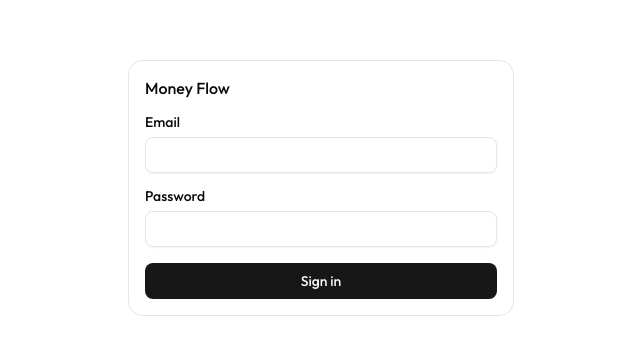
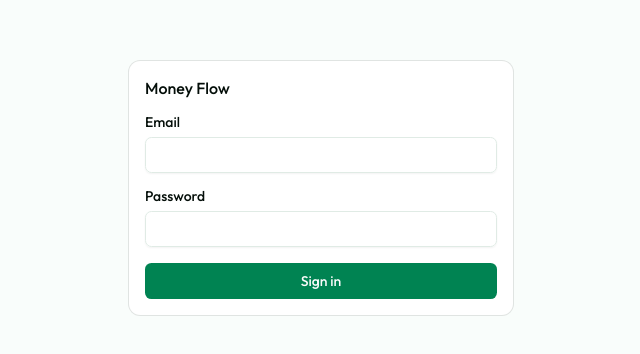
Before and after one commit to belclei/money-flow, a Next.js app: page /auth/login in a window 1280 px wide. Shown: the part 212-566 px from the top of the page, without its empty margins (319-959 px from the left). Built offline with nearby package versions, Linux system fonts and the light colour scheme.

Commit message:
style: apply emerald color palette

```diff
--- a/src/app/globals.css
+++ b/src/app/globals.css
@@ -49,72 +49,72 @@
 }
 
 :root {
-  --background: oklch(1 0 0);
-  --foreground: oklch(0.145 0 0);
+  --background: oklch(0.99 0.004 162);
+  --foreground: oklch(0.15 0.02 162);
   --card: oklch(1 0 0);
-  --card-foreground: oklch(0.145 0 0);
+  --card-foreground: oklch(0.15 0.02 162);
   --popover: oklch(1 0 0);
-  --popover-foreground: oklch(0.145 0 0);
-  --primary: oklch(0.205 0 0);
-  --primary-foreground: oklch(0.985 0 0);
-  --secondary: oklch(0.97 0 0);
-  --secondary-foreground: oklch(0.205 0 0);
-  --muted: oklch(0.97 0 0);
-  --muted-foreground: oklch(0.556 0 0);
-  --accent: oklch(0.97 0 0);
-  --accent-foreground: oklch(0.205 0 0);
+  --popover-foreground: oklch(0.15 0.02 162);
+  --primary: oklch(0.53 0.14 162);
+  --primary-foreground: oklch(0.99 0 0);
+  --secondary: oklch(0.95 0.025 162);
+  --secondary-foreground: oklch(0.25 0.06 162);
+  --muted: oklch(0.96 0.012 162);
+  --muted-foreground: oklch(0.50 0.03 162);
+  --accent: oklch(0.92 0.04 162);
+  --accent-foreground: oklch(0.25 0.08 162);
   --destructive: oklch(0.577 0.245 27.325);
-  --border: oklch(0.922 0 0);
-  --input: oklch(0.922 0 0);
-  --ring: oklch(0.708 0 0);
-  --chart-1: oklch(0.87 0 0);
-  --chart-2: oklch(0.556 0 0);
-  --chart-3: oklch(0.439 0 0);
-  --chart-4: oklch(0.371 0 0);
-  --chart-5: oklch(0.269 0 0);
-  --radius: 0.625rem;
-  --sidebar: oklch(0.985 0 0);
-  --sidebar-foreground: oklch(0.145 0 0);
-  --sidebar-primary: oklch(0.205 0 0);
-  --sidebar-primary-foreground: oklch(0.985 0 0);
-  --sidebar-accent: oklch(0.97 0 0);
-  --sidebar-accent-foreground: oklch(0.205 0 0);
-  --sidebar-border: oklch(0.922 0 0);
-  --sidebar-ring: oklch(0.708 0 0);
+  --border: oklch(0.91 0.018 162);
+  --input: oklch(0.93 0.014 162);
+  --ring: oklch(0.53 0.14 162);
+  --chart-1: oklch(0.53 0.14 162);
+  --chart-2: oklch(0.62 0.14 200);
+  --chart-3: oklch(0.72 0.16 45);
+  --chart-4: oklch(0.58 0.18 265);
+  --chart-5: oklch(0.65 0.20 25);
+  --radius: 0.5rem;
+  --sidebar: oklch(0.97 0.008 162);
+  --sidebar-foreground: oklch(0.15 0.02 162);
+  --sidebar-primary: oklch(0.53 0.14 162);
+  --sidebar-primary-foreground: oklch(0.99 0 0);
+  --sidebar-accent: oklch(0.93 0.03 162);
+  --sidebar-accent-foreground: oklch(0.25 0.06 162);
+  --sidebar-border: oklch(0.91 0.018 162);
+  --sidebar-ring: oklch(0.53 0.14 162);
 }
 
 .dark {
-  --background: oklch(0.145 0 0);
-  --foreground: oklch(0.985 0 0);
-  --card: oklch(0.205 0 0);
-  --card-foreground: oklch(0.985 0 0);
-  --popover: oklch(0.205 0 0);
-  --popover-foreground: oklch(0.985 0 0);
-  --primary: oklch(0.922 0 0);
-  --primary-foreground: oklch(0.205 0 0);
-  --secondary: oklch(0.269 0 0);
-  --secondary-foreground: oklch(0.985 0 0);
-  --muted: oklch(0.269 0 0);
-  --muted-foreground: oklch(0.708 0 0);
-  --accent: oklch(0.269 0 0);
-  --accent-foreground: oklch(0.985 0 0);
+  --background: oklch(0.13 0.015 162);
+  --foreground: oklch(0.97 0.005 162);
+  --card: oklch(0.18 0.018 162);
+  --card-foreground: oklch(0.97 0.005 162);
+  --popover: oklch(0.18 0.018 162);
+  --popover-foreground: oklch(0.97 0.005 162);
+  --primary: oklch(0.65 0.16 162);
+  --primary-foreground: oklch(0.13 0.015 162);
+  --secondary: oklch(0.23 0.025 162);
+  --secondary-foreground: oklch(0.97 0.005 162);
+  --muted: oklch(0.22 0.02 162);
+  --muted-foreground: oklch(0.65 0.03 162);
+  --accent: oklch(0.25 0.03 162);
+  --accent-foreground: oklch(0.97 0.005 162);
   --destructive: oklch(0.704 0.191 22.216);
   --border: oklch(1 0 0 / 10%);
-  --input: oklch(1 0 0 / 15%);
-  --ring: oklch(0.556 0 0);
-  --chart-1: oklch(0.87 0 0);
-  --chart-2: oklch(0.556 0 0);
-  --chart-3: oklch(0.439 0 0);
-  --chart-4: oklch(0.371 0 0);
-  --chart-5: oklch(0.269 0 0);
-  --sidebar: oklch(0.205 0 0);
-  --sidebar-foreground: oklch(0.985 0 0);
-  --sidebar-primary: oklch(0.488 0.243 264.376);
-  --sidebar-primary-foreground: oklch(0.985 0 0);
-  --sidebar-accent: oklch(0.269 0 0);
-  --sidebar-accent-foreground: oklch(0.985 0 0);
+  --input: oklch(1 0 0 / 12%);
+  --ring: oklch(0.65 0.16 162);
+  --chart-1: oklch(0.65 0.16 162);
+  --chart-2: oklch(0.68 0.14 200);
+  --chart-3: oklch(0.75 0.16 45);
+  --chart-4: oklch(0.62 0.18 265);
+  --chart-5: oklch(0.68 0.20 25);
+  --sidebar: oklch(0.16 0.018 162);
+  --sidebar-foreground: oklch(0.97 0.005 162);
+  --sidebar-primary: oklch(0.65 0.16 162);
+  --sidebar-primary-foreground: oklch(0.13 0.015 162);
+  --sidebar-accent: oklch(0.23 0.025 162);
+  --sidebar-accent-foreground: oklch(0.97 0.005 162);
   --sidebar-border: oklch(1 0 0 / 10%);
-  --sidebar-ring: oklch(0.556 0 0);
+  --sidebar-ring: oklch(0.65 0.16 162);
 }
 
 @layer base {
```
